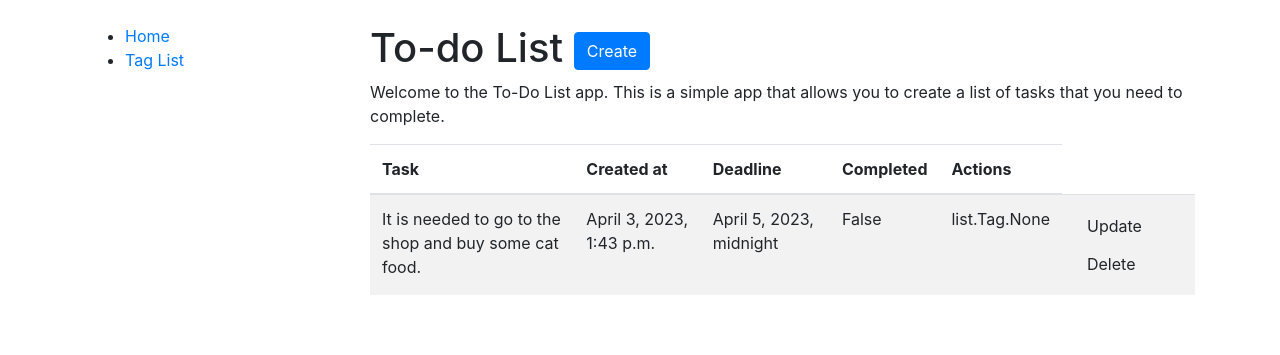
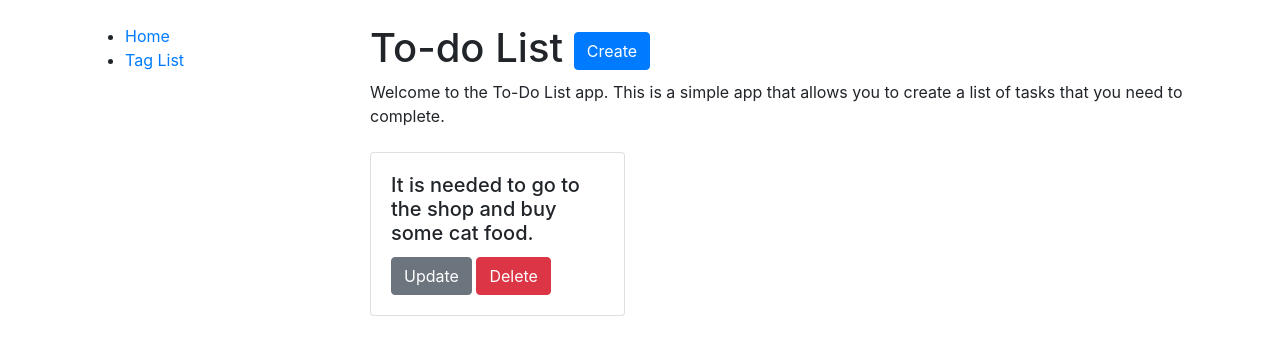
Before and after one commit to ykopatko/todo-list-site, a Django app: page / in a window 1280 px wide. Shown: the top 355 px of the page. Run offline with Django 4.2, Linux system fonts and the light colour scheme; data comes from the database, SQL or seed files in the repository; both versions use the stored data as it was after the commit; some libraries are stand-ins or nearby versions.

Commit message:
Update HTML and CSS for Tag List and Task List

```diff
--- a/list/views.py
+++ b/list/views.py
@@ -32,6 +32,9 @@
     model = Task
     paginate_by = 5
 
+    class Meta:
+        ordering = ["completed", "-created_at"]
+
 
 class TaskDetailView(generic.DetailView):
     model = Task
--- a/static/css/styles.css
+++ b/static/css/styles.css
@@ -0,0 +1,8 @@
+body {
+    margin-top: 20px;
+}
+
+.link-to-page {
+    float: right;
+    margin: 0 2px 0 2px;
+}
--- a/templates/list/task_list.html
+++ b/templates/list/task_list.html
@@ -9,31 +9,23 @@
     <a href="{% url 'list:task-create' %}" class="btn btn-primary">Create</a>
     </h1>
     <p>Welcome to the To-Do List app. This is a simple app that allows you to create a list of tasks that you need to complete.</p>
-
-    <table class="table table-striped">
-      <thead>
-        <tr>
-          <th>Task</th>
-          <th>Created at</th>
-          <th>Deadline</th>
-          <th>Completed</th>
-          <th>Actions</th>
-        </tr>
-      </thead>
-      <tbody>
-        {% for task in task_list %}
-          <tr>
-            <td>{{ task.content }}</td>
-            <td>{{ task.created_at}}</td>
-            <td>{{ task.deadline }}</td>
-            <td>{{ task.completed }}</td>
-            <td>{{ task.tags }}</td>
-            <td>
-              <a href="{% url 'list:task-update' task.id %}" class="btn btn-update">Update</a>
-              <a href="{% url 'list:task-delete' task.id %}" class="btn btn-delete">Delete</a>
-            </td>
-          </tr>
-        {% endfor %}
-      </tbody>
-    </table>
+    <div class="row mt-4">
+    {% if task_list %}
+      {% for task in task_list %}
+        <div class="col-md-4 mb-4">
+          <div class="card">
+            <div class="card-body">
+              <h5 class="card-title">{{ task.content }}</h5>
+              <a href="{% url 'list:task-update' pk=task.id %}" class="btn btn-secondary">Update</a>
+              <a href="{% url 'list:task-delete' pk=task.id %}" class="btn btn-danger">Delete</a>
+            </div>
+          </div>
+        </div>
+      {% endfor %}
+    {% else %}
+      <div class="col-12">
+        <p>There are nothing to do!</p>
+      </div>
+    {% endif %}
+  </div>
 {% endblock %}
```
Also changed, not shown: templates/list/tag_list.html (+18 -19 lines), db.sqlite3.
